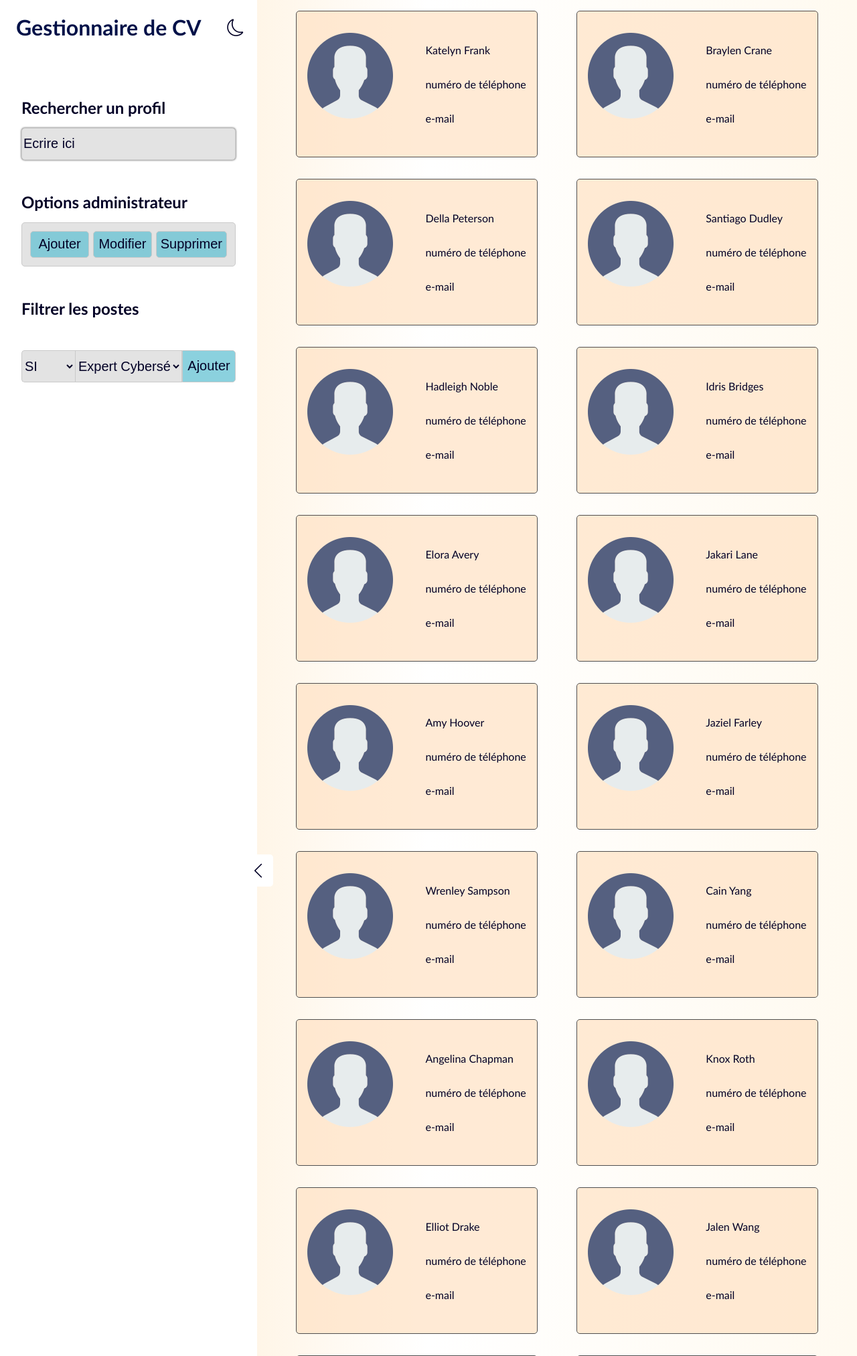
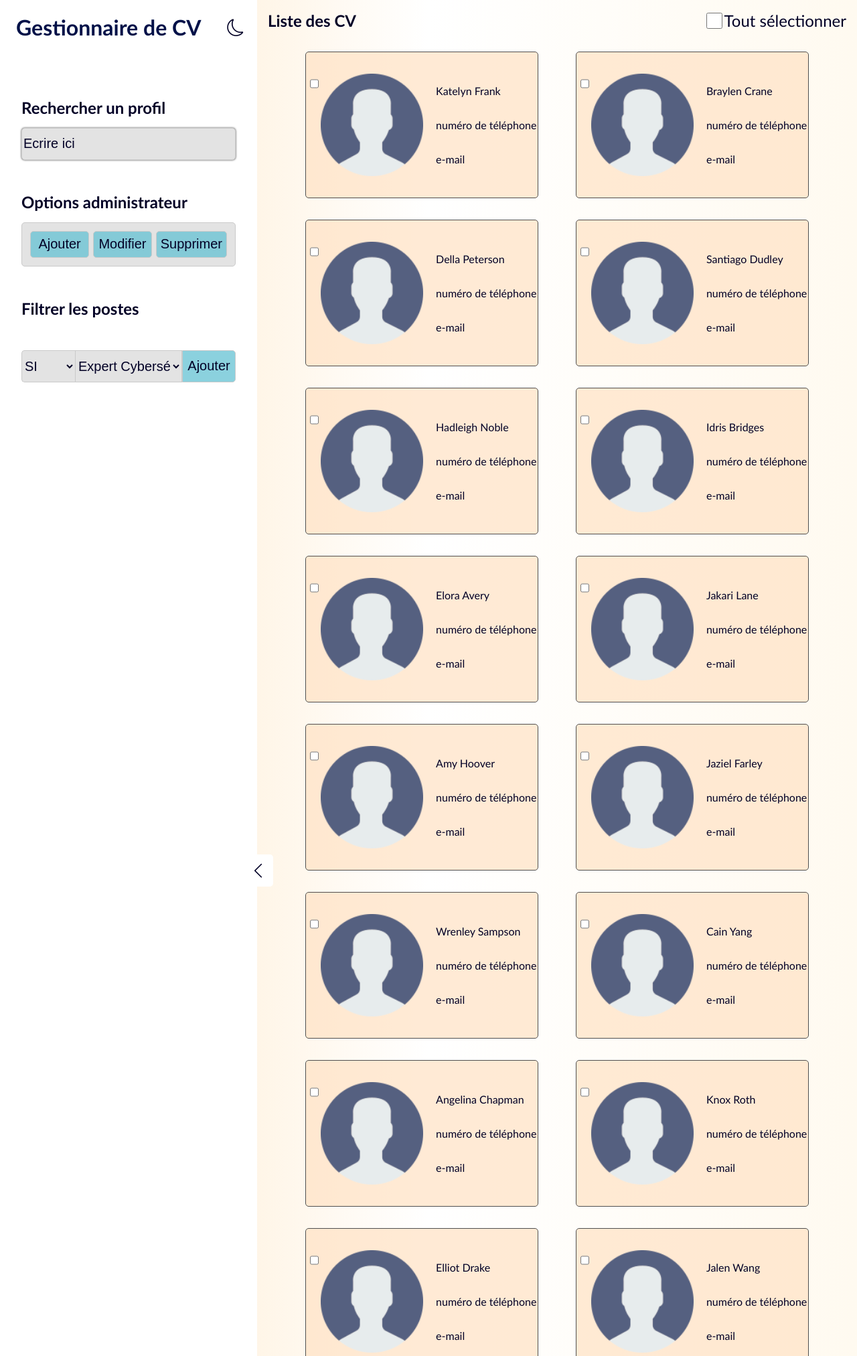
Before and after one commit to AbderrahmanF/Projet_Web, a PHP site: page /html/gestionnaire.html in a window 1280 px wide. Shown: the top 2025 px of the page at 67% size. Run offline with PHP 8.4, Linux system fonts and the light colour scheme.

Commit message:
ajout checkbox

```diff
--- a/html/admin.html
+++ b/html/admin.html
@@ -15,7 +15,8 @@
                 <div class="is-spaced-evenly">
                     <button onclick="showAdder()" class="is-button is-admin">Ajouter</button>
                     <button class="is-button is-admin">Modifier</button>
-                    <button class="is-button is-admin">Supprimer</button>
+                    <button class="is-button is-admin" onclick="deleteSelected()">Supprimer</button>
+
                 </div>
         </div>
     </div>
--- a/html/gestionnaire.html
+++ b/html/gestionnaire.html
@@ -95,7 +95,17 @@
             </div>
         </div>
         <div class="main">
+            <!-- <div class="flex row">
+                <h2 class="is-title">Liste des CV</h2>
+            </div> -->
             <div class="select-flow">
+                <div class="title">
+                    <h2 class="is-title">Liste des CV</h2>
+                    <div class="flex">
+                        <input onchange="selectAll()" type="checkbox" name="select-all" id="select-all">
+                        <label for="select-all" id="label-select-all">Tout sélectionner</label>
+                    </div>
+                </div>
                 <script type="module" src="../js/list.js">
                 </script>
             </div>
--- a/js/admin.js
+++ b/js/admin.js
@@ -14,7 +14,7 @@ function admin_buttons() {
         .then(response => response.text())
         .then(html2 => {
             filtres_poste.innerHTML = html2;
-            choix_poste.innerHTML = hrml2
+            choix_poste.innerHTML = html2
         })
         .catch(error => {
             console.error('Une erreur s\'est produite : ', error);
--- a/js/app.js
+++ b/js/app.js
@@ -209,3 +209,20 @@ function selectPoste() {
     }
 
 }
+
+function selectAll() {
+    let checkboxes = document.querySelectorAll('.checkbox')
+    let selectAll = document.querySelector('#select-all')
+    let checked = selectAll.checked
+    for (let i = 0; i < checkboxes.length; i++) {
+        checkboxes[i].checked = checked
+    }
+}
+function deleteSelected() {
+    let checkboxes = document.querySelectorAll('.checkbox')
+    for (let i = 0; i < checkboxes.length; i++) {
+        if (checkboxes[i].checked) {
+            checkboxes[i].parentNode.parentNode.remove()
+        }
+    }
+}
--- a/js/list.js
+++ b/js/list.js
@@ -7,8 +7,12 @@ function getList() {
         var newImage = document.createElement("img")
         newImage.setAttribute("src", "../icons/profile.png")
         newImage.setAttribute("alt", "profile_picture")
+        var checkbox = document.createElement("input")
+        checkbox.setAttribute("type", "checkbox")
+        checkbox.setAttribute("class", "checkbox")
         var div1 = document.createElement("div")
         var div1_1 = document.createElement("div")
+        div1_1.setAttribute('class', 'flex')
         var div1_2 = document.createElement("div")
         var name1 = document.createElement("p")
         var phone1 = document.createElement("p")
@@ -17,6 +21,7 @@ function getList() {
         name1.setAttribute('class', 'name')
         phone1.innerHTML = 'numéro de téléphone'
         mail1.innerHTML = 'e-mail'
+        div1_1.appendChild(checkbox)
         div1_1.appendChild(newImage)
         div1_2.append(name1, phone1, mail1)
         div1.append(div1_1, div1_2)
--- /dev/null
+++ b/style/CvList.css
@@ -0,0 +1,65 @@
+.select-flow {
+    overflow: auto;
+    max-height: 100%;
+    padding: 0 1rem;
+
+    .title {
+        display: flex;
+        flex-wrap: wrap;
+        justify-content: space-between;
+        align-items: center;
+
+        #select-all {
+            width: 1.5rem;
+            height: 1.5rem;
+        }
+
+        #label-select-all {
+            font-size: 1.5rem;
+        }
+    }
+
+
+    .people-list {
+        width: 100%;
+        height: 100%;
+        /* list-style-type: none; */
+        margin: 0;
+        padding: 0;
+        overflow: none;
+        display: flex;
+        flex-wrap: wrap;
+        justify-content: space-evenly;
+        align-content: flex-start;
+
+
+
+        .is-person {
+            width: 40%;
+            text-align: center;
+            margin: 1rem 0rem;
+            padding: 2rem 0rem;
+            gap: 2rem;
+            border-radius: 5px;
+            background-color: var(--list-background);
+            border: 1px solid var(--border-list);
+            justify-content: space-evenly;
+
+            &:hover {
+                background-color: var(--list-hover);
+            }
+
+
+
+            .person-attribut {
+                align-items: flex-start;
+            }
+        }
+
+    }
+
+    .checkbox {
+        width: 1.5rem;
+        height: 1.5rem;
+    }
+}
--- a/style/components.css
+++ b/style/components.css
@@ -71,6 +71,8 @@
         display: block;
     }
 }
+
+
 
 .is-title-1 {
     display: flex;
@@ -360,18 +362,7 @@ input::placeholder {
     transform: rotate(180deg);
 }
 
-.people-list {
-    width: 100%;
-    height: 100%;
-    /* list-style-type: none; */
-    margin: 0;
-    padding: 0;
-    overflow: auto;
-    display: flex;
-    flex-wrap: wrap;
-    justify-content: space-evenly;
-    align-content: flex-start;
-}
+
 
 .apply-theme {
     margin-right: 1.5rem;
@@ -552,23 +543,3 @@ input::placeholder {
         margin-top: 0;
     }
 }
-
-.is-person {
-    width: 40%;
-    text-align: center;
-    margin: 1rem 0rem;
-    padding: 2rem 0rem;
-    gap: 2rem;
-    border-radius: 5px;
-    background-color: var(--list-background);
-    border: 1px solid var(--border-list);
-    justify-content: space-evenly;
-
-    &:hover {
-        background-color: var(--list-hover);
-    }
-}
-
-.person-attribut {
-    align-items: flex-start;
-}
--- a/style/root.css
+++ b/style/root.css
@@ -1,5 +1,6 @@
 @import url(components.css);
 @import url(variables.css);
+@import url(CvList.css);
 
 .left-navbar {
     display: flex;
@@ -10,6 +11,8 @@
     height: 100%;
     width: var(--navbar-width);
     transition-duration: 400ms;
+    overflow: hidden;
+    flex-wrap: wrap;
 }
 
 body {
```
